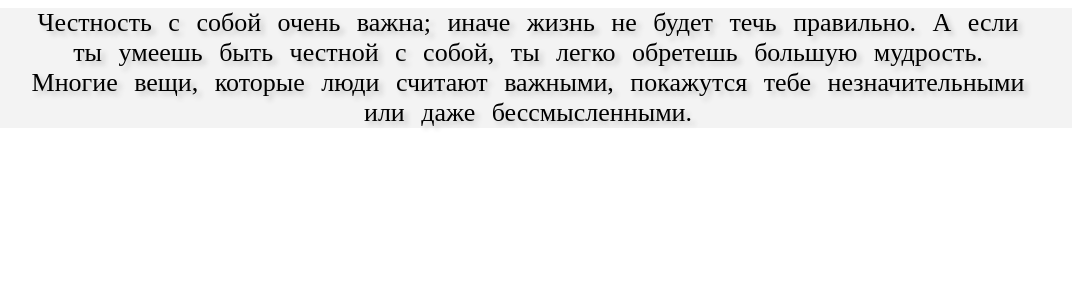
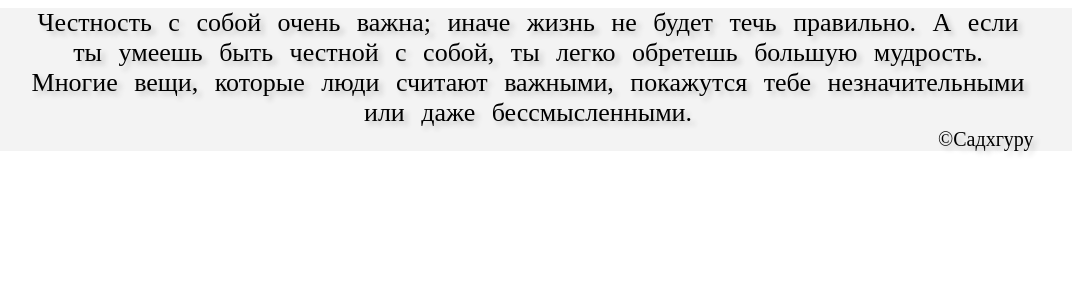
Before and after one commit to Vasilisk951/hope, a Next.js app: page /pages/HomePage/containers in a window 1280 px wide. Shown: the top 300 px of the page, without its empty margins (112-1184 px from the left). Built offline with nearby package versions, Linux system fonts and the light colour scheme.

Commit message:
change data

```diff
--- a/data/homepage/phrases.ts
+++ b/data/homepage/phrases.ts
@@ -1,9 +1,30 @@
-export const helpPhrases =  [
-    'Честность с собой очень важна; иначе жизнь не будет течь правильно. А если ты умеешь быть честной с собой, ты легко обретешь большую мудрость. Многие вещи, которые люди считают важными, покажутся тебе незначительными или даже бессмысленными.',
-    'Тот, кто обеспокоен своими бедами, никогда не узнает истинной любви и сострадания. Любить по-настоящему могут только те, кого личное больше не тревожит».',
-    'Каждое ваше мнение о чем-либо способно стать ограничением»',
-    'Чем искреннее ты к себе относишься, тем яснее видишь события и тем меньше добавляешь к ним мелодрамы в попытке сделать жизнь насыщеннее и интереснее. Без этой мелодрамы ты будешь становиться все свободнее и свободнее, а запутанность начнет уходить. Ты будешь рассекать одну мешающую тебе веревку за другой и неуклонно подниматься к возвышенной реальности.',
-    'Ты – не только разум. Есть и другие аспекты тебя. У тебя есть тело, эмоции, энергия. Использовать только один из этих аспектов – например, разум – все равно что ехать на машине с одним колесом. Нужны все четыре.',
-    'Как утверждает Садхгуру, если вы йогин, то с вами ничего плохого не случится – ведь на свете нет ничего, что вы не могли бы использовать для своего окончательного роста. Йогин может быть счастлив даже в аду. Если вы счастливы, нет такого явления, как ад.',
-    'Любовь – это твое качество. Ты просто используешь окружающие предметы и людей как стимулы для того, чтобы найти выражение этому качеству. Если ты привнесешь достаточно осознанности в различающий интеллект, ты увидишь, что любовь – это единственно возможный способ бытия. Любовь – это не то, что вы делаете. Любовь – это то, чем вы являетесь.'
+export const helpPhrases = [
+    {
+        text: 'Честность с собой очень важна; иначе жизнь не будет течь правильно. А если ты умеешь быть честной с собой, ты легко обретешь большую мудрость. Многие вещи, которые люди считают важными, покажутся тебе незначительными или даже бессмысленными.',
+        author: 'Садхгуру'
+    },
+    {
+        text: 'Тот, кто обеспокоен своими бедами, никогда не узнает истинной любви и сострадания. Любить по-настоящему могут только те, кого личное больше не тревожит».',
+        author: 'Садхгуру'
+    },
+    {
+        text: 'Каждое ваше мнение о чем-либо способно стать ограничением»',
+        author: 'Садхгуру'
+    },
+    {
+        text: 'Чем искреннее ты к себе относишься, тем яснее видишь события и тем меньше добавляешь к ним мелодрамы в попытке сделать жизнь насыщеннее и интереснее. Без этой мелодрамы ты будешь становиться все свободнее и свободнее, а запутанность начнет уходить. Ты будешь рассекать одну мешающую тебе веревку за другой и неуклонно подниматься к возвышенной реальности.',
+        author: 'Садхгуру'
+    },
+    {
+        text: 'Ты – не только разум. Есть и другие аспекты тебя. У тебя есть тело, эмоции, энергия. Использовать только один из этих аспектов – например, разум – все равно что ехать на машине с одним колесом. Нужны все четыре.',
+        author: 'Садхгуру'
+    },
+    {
+        text: 'Как утверждает Садхгуру, если вы йогин, то с вами ничего плохого не случится – ведь на свете нет ничего, что вы не могли бы использовать для своего окончательного роста. Йогин может быть счастлив даже в аду. Если вы счастливы, нет такого явления, как ад.',
+        author: 'Садхгуру'
+    },
+    {
+        text: 'Любовь – это твое качество. Ты просто используешь окружающие предметы и людей как стимулы для того, чтобы найти выражение этому качеству. Если ты привнесешь достаточно осознанности в различающий интеллект, ты увидишь, что любовь – это единственно возможный способ бытия. Любовь – это не то, что вы делаете. Любовь – это то, чем вы являетесь.',
+        author: 'Садхгуру'
+    },
 ];
--- a/pages/pages/HomePage/components/HomePageLayout/index.tsx
+++ b/pages/pages/HomePage/components/HomePageLayout/index.tsx
@@ -2,7 +2,10 @@ import React, { FunctionComponent } from "react";
 import Head from 'next/head'
 
 interface HomePageLayoutProps {
-    activeItem: string
+    activeItem: {
+        text: string,
+        author: string
+    }
 }
 
 import styles from './styles/styles.module.css'
@@ -18,7 +21,12 @@ const HomePageLayout: FunctionComponent<HomePageLayoutProps> = ({ activeItem })
             </Head>
 
             <div className={styles.active__text}>
-                {activeItem}
+                <div className={styles.text}>
+                    {activeItem.text}
+                </div>
+                <div className={styles.author}>
+                    &#169;{activeItem.author}
+                </div>
             </div>
         </div >
     )
--- a/pages/pages/HomePage/components/HomePageLayout/styles/styles.module.css
+++ b/pages/pages/HomePage/components/HomePageLayout/styles/styles.module.css
@@ -14,3 +14,20 @@
     word-spacing: 10px;
     text-shadow: 4px 4px 5px #c4c4c4;
 }
+
+.home__page .active__text .text{
+    font-size: 26px;
+    font-weight: 300;
+    word-spacing: 10px;
+    text-shadow: 4px 4px 5px #c4c4c4;
+}
+
+.home__page .active__text .author{
+    display: flex;
+    align-items: center;
+    justify-content: flex-end;
+    font-size: 20px;
+    font-weight: 300;
+    word-spacing: 10px;
+    text-shadow: 4px 4px 5px #c4c4c4;
+}
```
